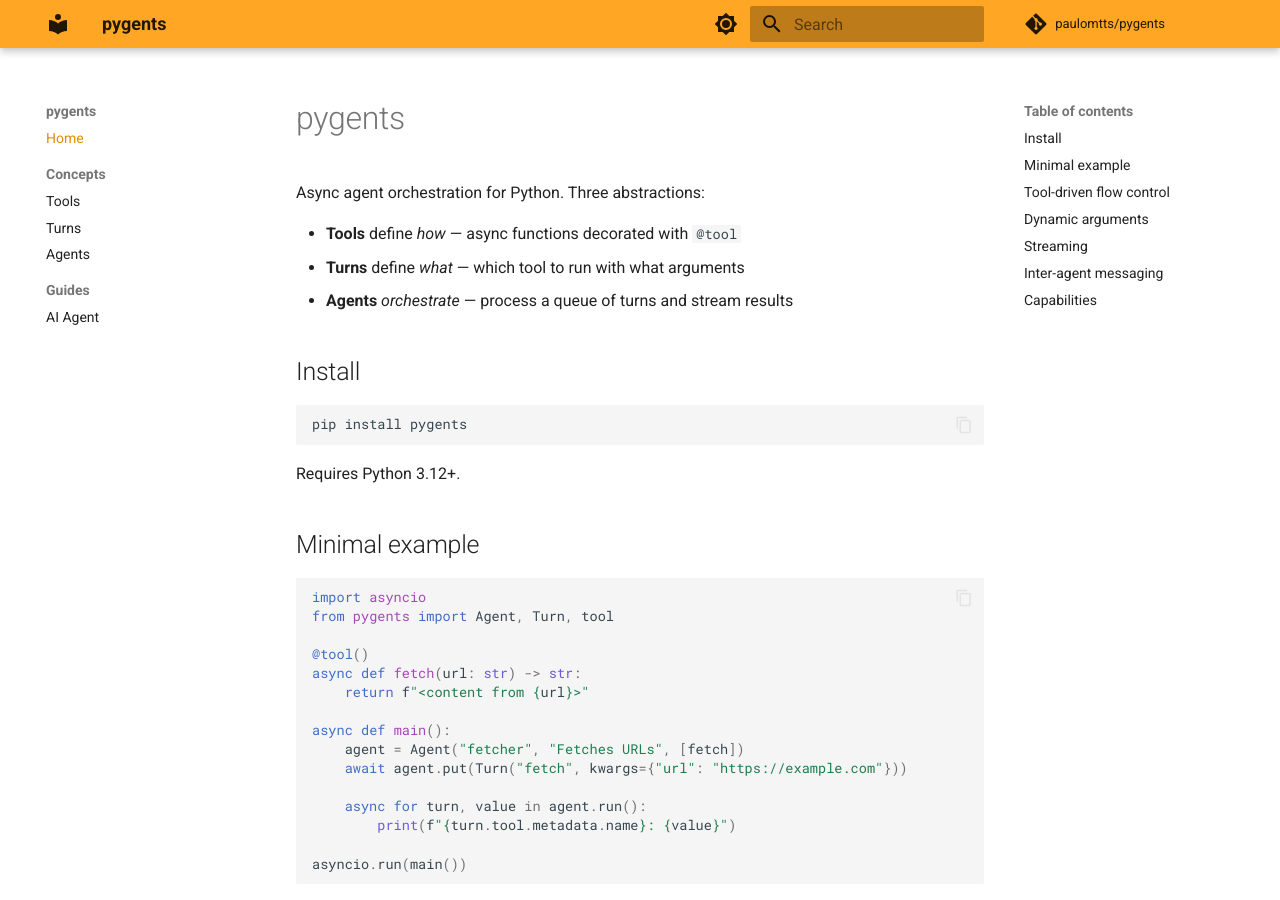
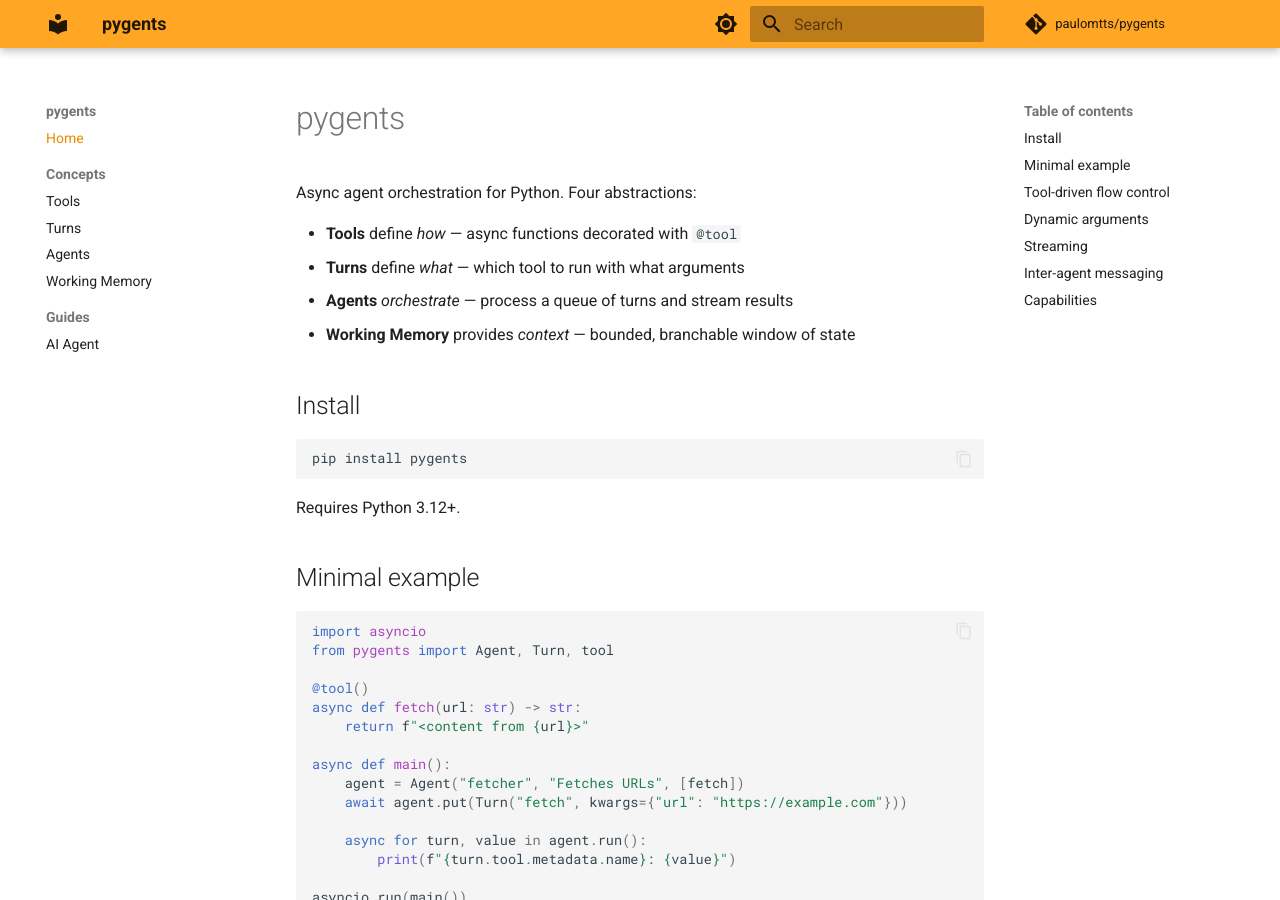
Before and after one commit to paulomtts/pygents, an MkDocs documentation site: the page built from docs/index.md, in a window 1280 px wide and 900 px high. Built offline with MkDocs 1.6.1 and Material for MkDocs 9.7.7, drawn with Linux system fonts in a browser that asks for light colours; comment, search, counter and statistics services are not loaded; some of the changed text lies outside the part shown.

Commit message:
Clean up Turn constructor and update docs for WorkingMemory
Remove start_time, end_time, stop_reason from Turn.__init__ — these are
framework-managed and now restored directly by from_dict(). Add Working
Memory concept page, update index and nav, and clarify Turn attributes
table.

Co-Authored-By: Claude Opus 4.6 <noreply@anthropic.com>

```diff
--- a/docs/index.md
+++ b/docs/index.md
@@ -1,10 +1,11 @@
 # pygents
 
-Async agent orchestration for Python. Three abstractions:
+Async agent orchestration for Python. Four abstractions:
 
 - **Tools** define _how_ — async functions decorated with `@tool`
 - **Turns** define _what_ — which tool to run with what arguments
 - **Agents** _orchestrate_ — process a queue of turns and stream results
+- **Working Memory** provides _context_ — bounded, branchable window of state
 
 ## Install
 
@@ -107,6 +108,7 @@ await alice.send_turn("bob", Turn("work_tool", kwargs={"x": 42}))
 | Timeouts | Per-turn timeout (default 60s), raises `TurnTimeoutError` |
 | Per-tool locking | `@tool(lock=True)` serializes concurrent runs |
 | Hooks | Async callbacks at turn, agent, and tool level |
-| Serialization | `to_dict()` / `from_dict()` for turns and agents |
+| Serialization | `to_dict()` / `from_dict()` for turns, agents, and working memory |
+| Working memory | Bounded context window with branching and optional compaction |
 
-Next: [Tools](concepts/tools.md), [Turns](concepts/turns.md), or [Agents](concepts/agents.md).
+Next: [Tools](concepts/tools.md), [Turns](concepts/turns.md), [Agents](concepts/agents.md), or [Working Memory](concepts/working-memory.md).
--- a/mkdocs.yml
+++ b/mkdocs.yml
@@ -53,5 +53,6 @@ nav:
     - Tools: concepts/tools.md
     - Turns: concepts/turns.md
     - Agents: concepts/agents.md
+    - Working Memory: concepts/working-memory.md
   - Guides:
     - AI Agent: guides/ai-agent.md
```
Also changed, not shown: docs/concepts/turns.md (+3 -1 lines), docs/concepts/working-memory.md (added, +77 -0 lines), 1 other file.
